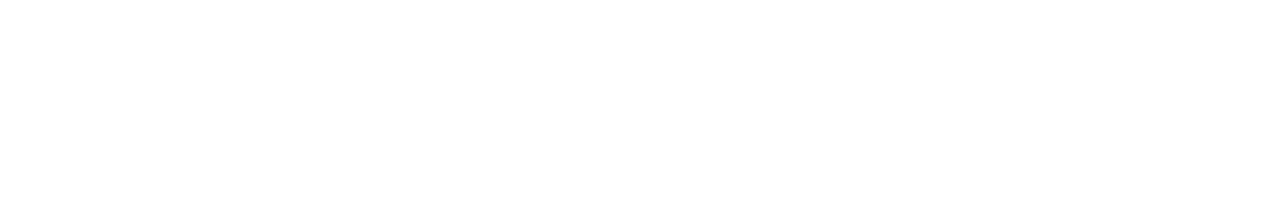
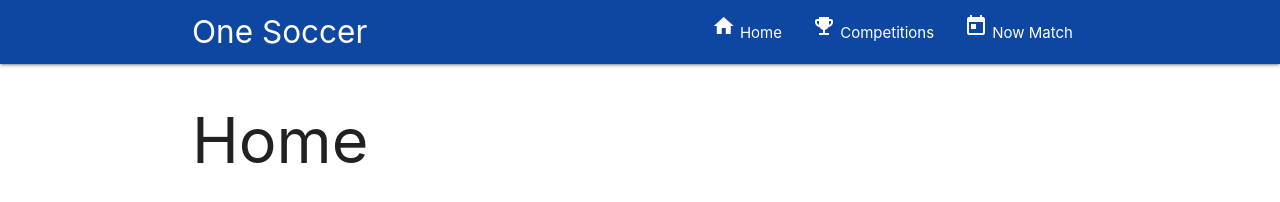
Before and after one commit to wawan-setiawan19/repo-pwa2, a plain HTML site: page index.html in a window 1280 px wide. Drawn offline with Linux system fonts and the light colour scheme.

Commit message:
create navigation

```diff
--- /dev/null
+++ b/components/nav.html
@@ -0,0 +1,3 @@
+<li><a class="waves-effect waves-teal" href="#home"> <span class="material-icons">home</span> Home</a></li>
+<li><a class="waves-effect waves-teal" href="#competitions"><span class="material-icons">emoji_events</span> Competitions</a></li>
+<li><a class="waves-effect waves-teal" href="#nowmatch"><span class="material-icons">today</span> Now Match</a></li>
--- a/index.html
+++ b/index.html
@@ -3,13 +3,29 @@
 <head>
     <meta charset="UTF-8">
     <meta name="viewport" content="width=device-width, initial-scale=1.0">
-    <title>One Football</title>
+    <title>One Soccer</title>
     <link rel="stylesheet" href="css/materialize.min.css">
+    <link rel="stylesheet" href="css/responsive.css">
+    <link href="https://fonts.googleapis.com/icon?family=Material+Icons" rel="stylesheet" />
 </head>
 <body>
     <!-- Navigasi -->
 
+    <nav class="blue darken-4" role="navigation">
+        <div class="nav-wrapper container">
+            <a href="#" class="brand-logo" id="logo-container">One Soccer</a>
+            <a href="#" class="sidenav-trigger" data-target="nav-mobile"><i class="material-icons">menu</i></a>
+
+            <ul class="topnav right hide-on-med-and-down"></ul>
+            <ul class="sidenav" id="nav-mobile"></ul>
+        </div>
+    </nav>
+
+    <!-- Akhir navigasi -->
+
+    <div class="container" id="body-content"></div>
 
     <script src="js/materialize.min.js"></script>
+    <script src="js/nav.js"></script>
 </body>
 </html>
--- /dev/null
+++ b/js/nav.js
@@ -0,0 +1,61 @@
+document.addEventListener("DOMContentLoaded",() => {
+    const navigasi = document.querySelectorAll(".sidenav");
+    M.Sidenav.init(navigasi);
+
+    loadNav();
+
+    function loadNav(){
+        // init XHR
+        const xmlHttp = new XMLHttpRequest();
+        const elementNavigation = document.querySelectorAll(".topnav, .sidenav");
+
+        xmlHttp.onreadystatechange = () =>{
+            if(xmlHttp.readyState == 4){
+                if(xmlHttp.status != 200) return;
+                // Load all element navigasi
+                elementNavigation.forEach((elements) => {
+                    elements.innerHTML = xmlHttp.responseText;
+
+                    // daftarkan click
+                    elements.addEventListener("click",(event)=>{
+                        const sidenav = document.querySelector(".sidenav");
+                        M.Sidenav.getInstance(sidenav).close();
+
+                        // muat konten
+                        page = event.target.getAttribute("href").substr(1);
+
+                        loadPage(page);
+                    });
+                });
+            }
+        };
+
+        xmlHttp.open("GET","components/nav.html",true);
+        xmlHttp.send();
+    }
+
+    let page = location.hash.substr(1);
+
+    if(page=="") page = "home";
+    loadPage(page);
+
+    function loadPage(page){
+        const xmlHttp = new XMLHttpRequest();
+
+        xmlHttp.onreadystatechange = () => {
+            if(xmlHttp.readyState==4){
+                const content = document.querySelector("#body-content");
+                if(xmlHttp.status==200){
+                    content.innerHTML= xmlHttp.responseText;
+                }else if(xmlHttp.status==404){
+                    content.innerHTML = `<p>Halaman tidak ada</p>`;
+                }else{
+                    content.innerHTML = `<p>Ups.. halaman tidak dapat diakses</p>`;
+                }
+            }
+        };
+
+        xmlHttp.open("GET",`pages/${page}.html`,true);
+        xmlHttp.send();
+    }
+});
--- /dev/null
+++ b/pages/home.html
@@ -0,0 +1 @@
+<h1>Home</h1>
```
Also changed, not shown: pages/competitions.html (added, +1 -0 lines), pages/nowmatch.html (added, +1 -0 lines), .eslintrc.json (added), css/responsive.css (added).
